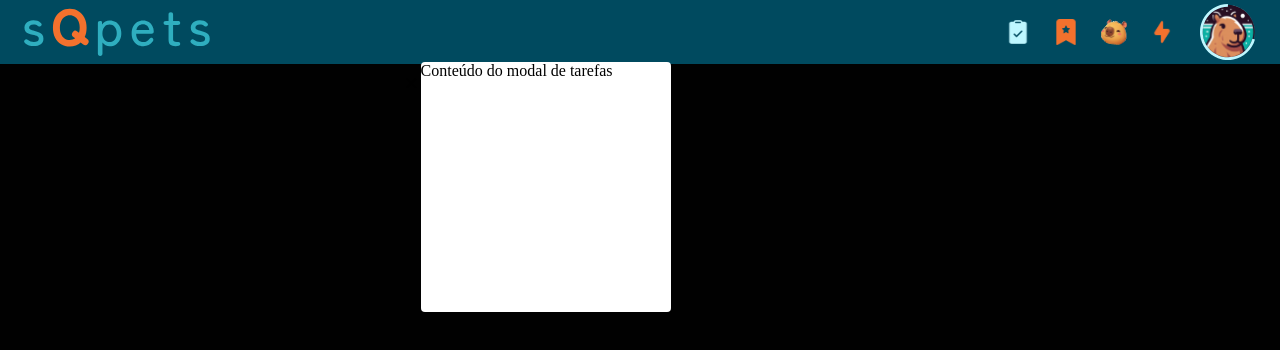
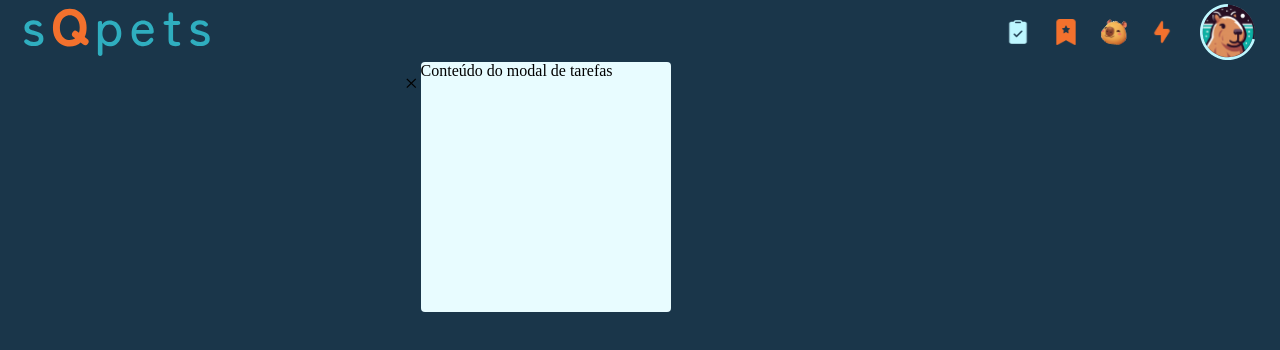
Before and after one commit to sQsquad/sQpets, a React (Vite) app: page / in a window 1280 px wide. Both pictures are taken after a click on the picture 1017 px from the left and 32 px from the top of the page. Shown: the top 350 px of the page. Built offline with nearby package versions, Linux system fonts and the light colour scheme.

Commit message:
add: variaveis globais de cores

```diff
--- a/src/components/Botao/botao.css
+++ b/src/components/Botao/botao.css
@@ -1,10 +1,10 @@
 .botao_padrao {
     width: 100%;
     height: 74px;
-    border: 2px solid #2FAEBF;
+    border: 2px solid var(--dark-blue);
     outline: none;
     border-radius: 10px;
-    background-color: #2FAEBF;
+    background-color: var(--dark-blue);
     font-size: 3rem;
     color: rgba(255, 255, 255, 1);
     box-shadow: 0 4px 4px 0 rgba(0, 0, 0, 0.25);
--- a/src/components/header-modal-function/modal.css
+++ b/src/components/header-modal-function/modal.css
@@ -7,7 +7,7 @@
 }
 .modal-overlay .modal-content {
   position: relative;
-  background-color: #fff;
+  background-color: var(--light-blue-bg);
   border-radius: 0.25rem;
   max-width: 250px;
   height: 200px;
--- a/src/components/header/desktop-header/desktop-header.css
+++ b/src/components/header/desktop-header/desktop-header.css
@@ -11,7 +11,7 @@
         flex-direction: row;
         align-items: center;
         justify-content: space-between;
-        background-color: #004a5f;
+        background-color: var(--darl-blue);
         padding: 0 1rem;
     }
 }
--- a/src/components/header/header.css
+++ b/src/components/header/header.css
@@ -1,9 +1,5 @@
-:root {
-  --cor-principal: #004A5F;
-}
-
 .header {
   width: 100vw;
   height: 4rem;
-  background-color: var(--cor-principal);
+  background-color: var(--dark-blue);
 }
--- a/src/components/header/icons-modal/icons-modal.css
+++ b/src/components/header/icons-modal/icons-modal.css
@@ -6,7 +6,7 @@
   display: flex;
   justify-content: space-around;
   align-items: center;
-  background-color: #004a5f;
+  background-color: var(--dark-blue);
 }
 .icones img {
   cursor: pointer;
--- a/src/components/header/mobile-header/mobile-header.css
+++ b/src/components/header/mobile-header/mobile-header.css
@@ -4,7 +4,7 @@
     align-items: center;
     height: 4rem;
     justify-content: space-between;
-    background-color: #004a5f;
+    background-color: var(--dark-blue);
     padding: 0.5rem;
   }
 
@@ -12,7 +12,7 @@
     position: absolute;
     bottom: 0;
     height: 3.5rem;
-    background-color: #004a5f;
+    background-color: var(--dark-blue);
   }
 
 
--- a/src/components/header/open-modal/modal.css
+++ b/src/components/header/open-modal/modal.css
@@ -6,7 +6,7 @@
 }
 .modal-overlay .modal-content {
   position: relative;
-  background-color: #fff;
+  background-color: var(--light-blue-bg);
   padding: 1.25rem;
   border-radius: 0.25rem;
   max-width: 500px;
--- a/src/main.css
+++ b/src/main.css
@@ -1,4 +1,21 @@
+:root {
+  --bg-color-ligh: #FBFEF7;
+  --dark-blue: #2FAEBF;
+  --light-blue: #BEF7FF;
+  --bg-color-dark: #1A364A;
+  --light-blue-bg: #E8FCFF;
+  --destaque: #F3712D;
+  --texto-escuro: #5A6771;
+  --texto-claro: #FFFFFF;
+  --fundo-modal: #0B3553;
+  --fundo-input-form: #274B64;
+  --azul-saturado: #0087E8;
+  --roxo-destaque: #8C54E6;
+  --fundo-modal-dias: #081B29;
+}
+
 * {
   width: 100%;
   height: 100%;
+  box-sizing: border-box;
 }
--- a/src/pages/HomePage/homepage.css
+++ b/src/pages/HomePage/homepage.css
@@ -1,3 +1,3 @@
 body {
-    background-color:  #010101;
+    background-color:  var(--bg-color-dark);
 }
```
